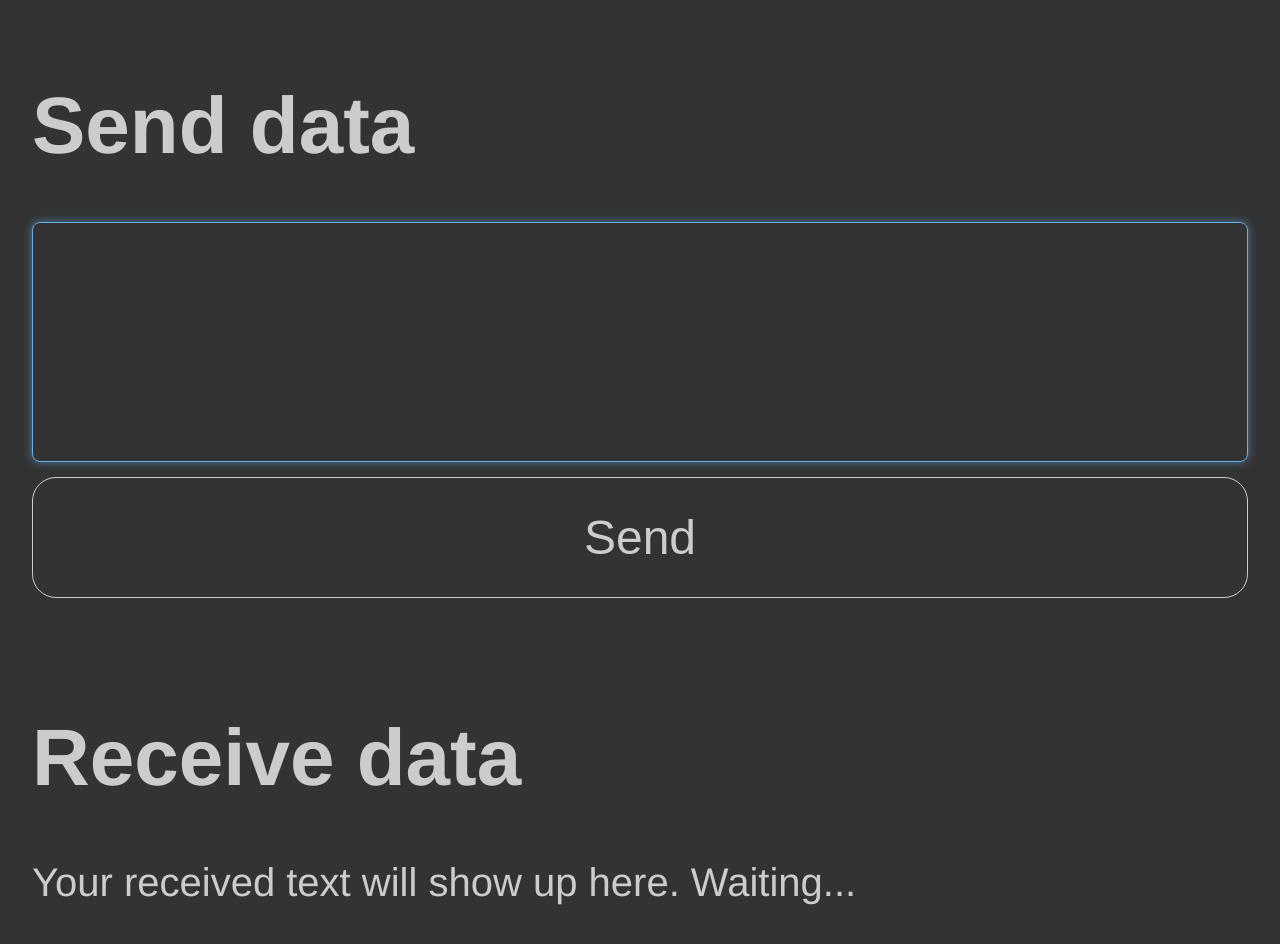
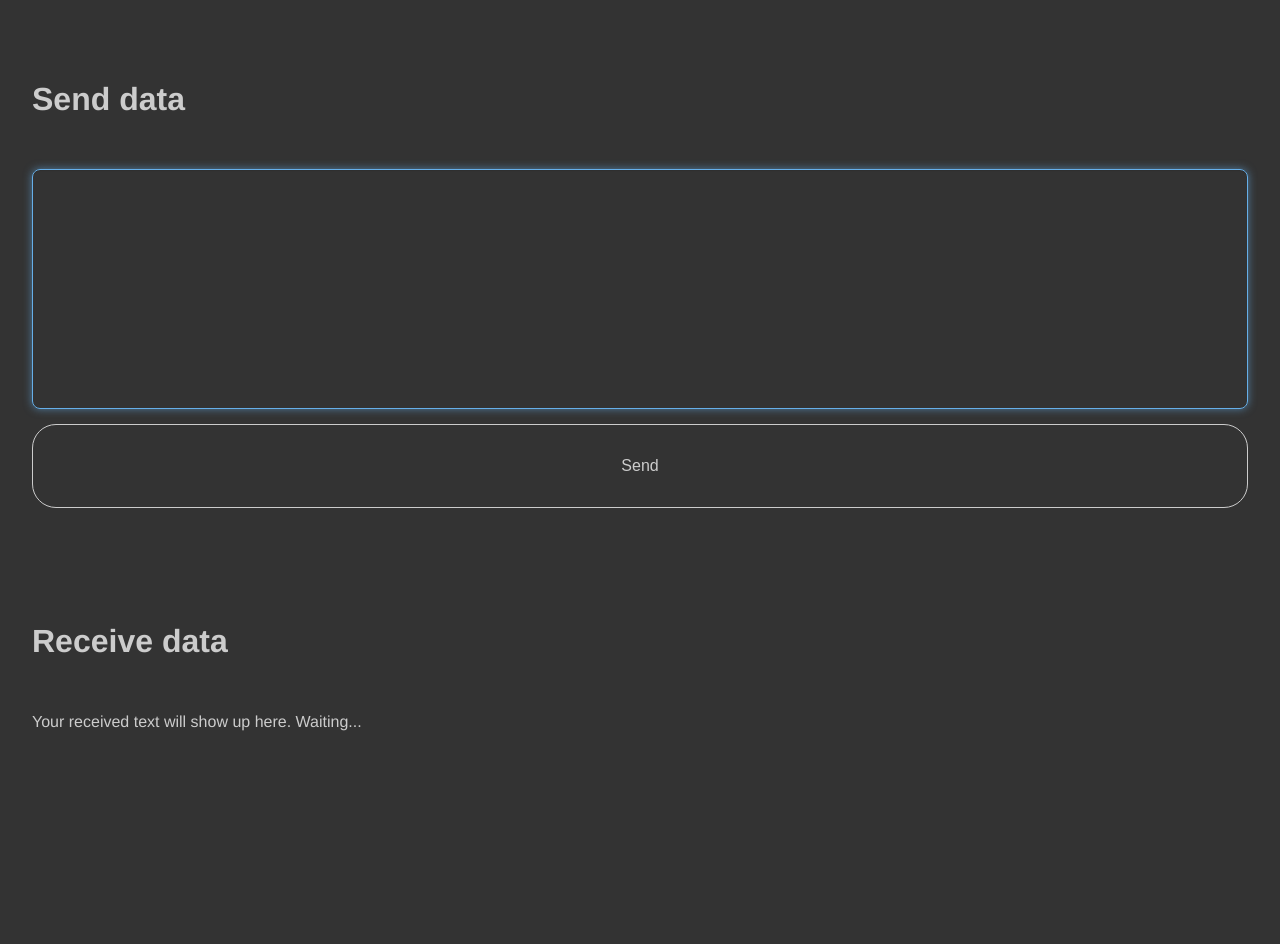
Before and after one commit to dot-enny/ding-pay-quiet, a plain HTML site: page index.html in a window 1280 px wide. After the commit the page ends 850 px from the top, so only its background shows below. Drawn offline with Linux system fonts and the light colour scheme; no server answers.

Commit message:
ui tweaks 2

```diff
--- a/index.html
+++ b/index.html
@@ -45,7 +45,7 @@
 
     h1 {
       margin: 0;
-      font-size: 5rem;
+      font-size: 2rem;
       line-height: 1.1;
     }
 
@@ -62,11 +62,11 @@
       display: block;
       width: 100%;
       height: 15rem;
-      padding: 2.5rem;
+      padding: 2rem;
       line-height: 1.42857143;
       color: #555;
       background-image: none;
-      font-size: 1.5rem;
+      font-size: 1rem;
       border-radius: 0.5rem;
       -webkit-box-shadow: inset 0 1px 1px rgba(0, 0, 0, .075);
       box-shadow: inset 0 1px 1px rgba(0, 0, 0, .075);
@@ -92,10 +92,10 @@
       background-color: transparent;
       color: #ccc;
       border: 1px solid #ccc;
-      font-size: 3rem;
+      font-size: 1rem;
     }
     p {
-      font-size: 2.5rem;
+      font-size: 1rem;
     }
 
   </style>
```
